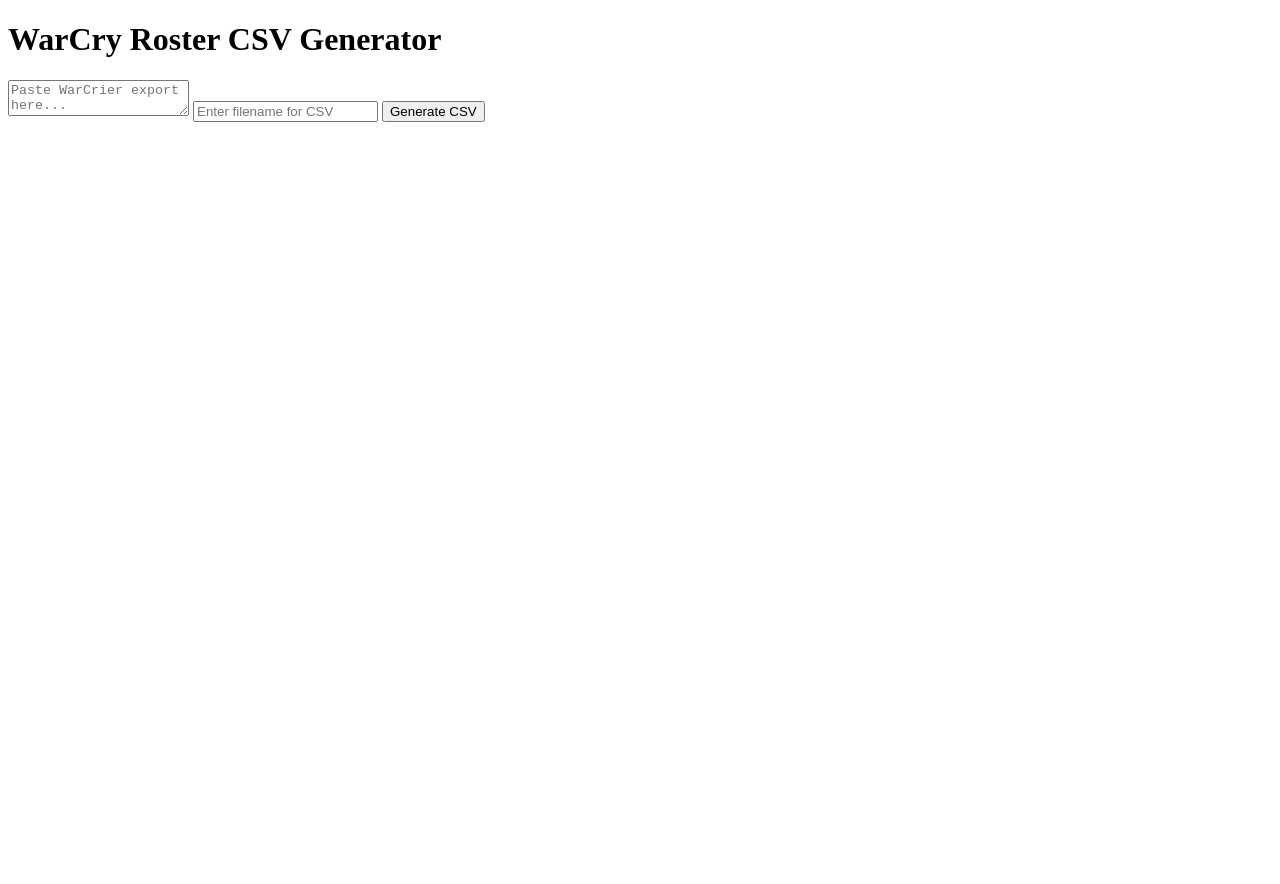
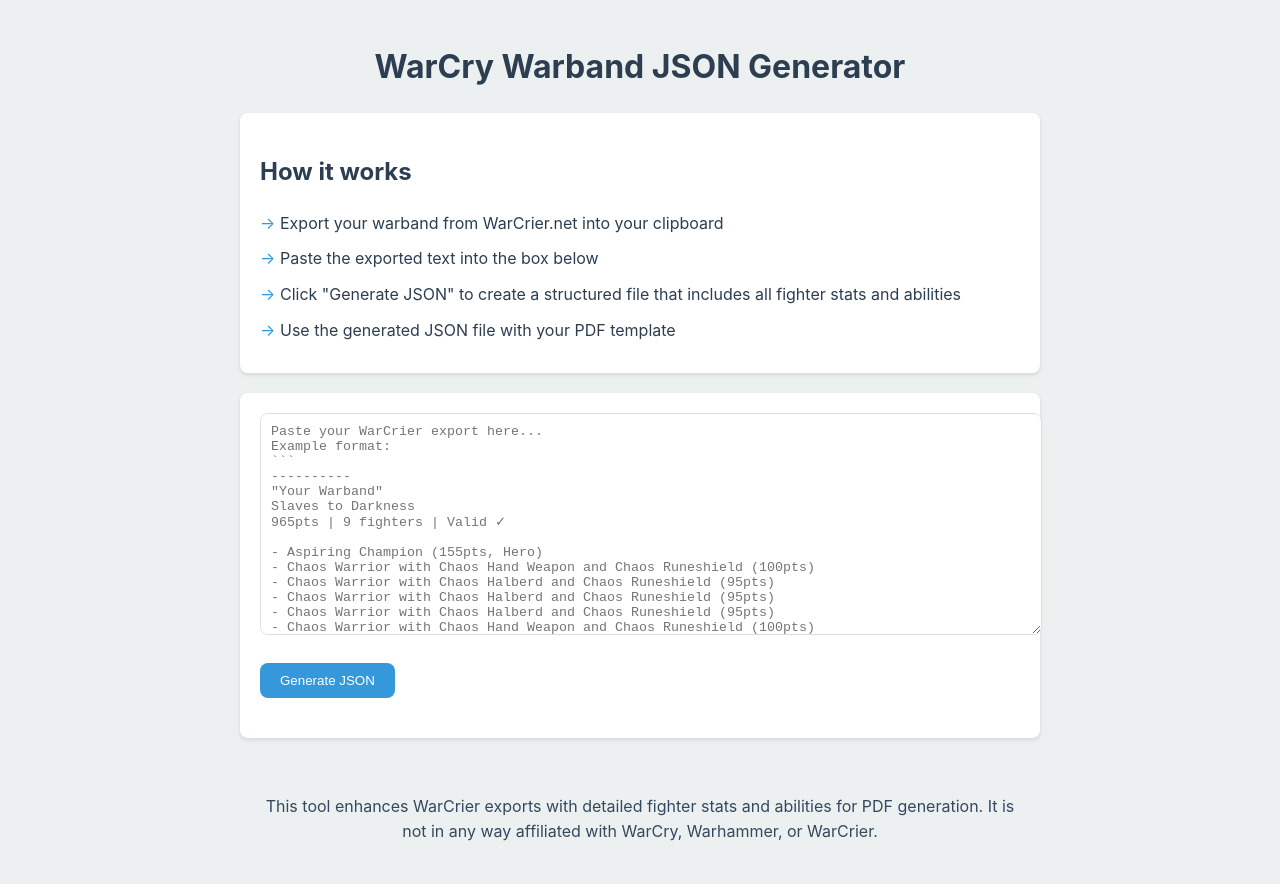
Before and after one commit to derjoram/WarBand2PDF, a plain HTML site: page index.html in a window 1280 px wide. Before the commit the page ends 800 px from the top, so only its background shows below. Drawn offline with Linux system fonts and the light colour scheme.

Commit message:
Updated to work on servers and not only locally

````diff
--- a/code.js
+++ b/code.js
@@ -1,5 +1,27 @@
-// import { readFileSync, writeFileSync } from 'fs';
+// Global storage for loaded data
+let fighterData = null;
+let abilityData = null;
 
+// Load both JSON files and store them for use
+async function loadData() {
+    try {
+        // Load fighters data
+        const fightersResponse = await fetch('./fighters.json');
+        if (!fightersResponse.ok) throw new Error(`HTTP error! status: ${fightersResponse.status}`);
+        fighterData = await fightersResponse.json();
+
+        // Load abilities data
+        const abilitiesResponse = await fetch('./abilities.json');
+        if (!abilitiesResponse.ok) throw new Error(`HTTP error! status: ${abilitiesResponse.status}`);
+        abilityData = await abilitiesResponse.json();
+
+        console.log(`Loaded ${fighterData.length} fighters and ${abilityData.length} abilities`);
+        return true;
+    } catch (error) {
+        console.error('Error loading data:', error);
+        return false;
+    }
+}
 
  function parseWarcryClipboard(clipboardText) {
     const lines = clipboardText.trim().split('\n');
@@ -60,22 +82,9 @@
     };
 }
 // This function mateches fighters from the parsed list to the fighters.json database
-function matchFighters(Fighterlist) {
-    // Load the fighters.json file
-    let fightersData = [];
-    fetch('./fighters.json') // Ensure the file is in the same directory as the script
-        .then(response => {
-            if (!response.ok) {
-                throw new Error(`HTTP error! status: ${response.status}`);
-            }
-            return response.json();
-        })
-        .then(data => {
-            fightersData = data;
-            // Continue processing after data is loaded
-        })
-        .catch(error => console.error('Error loading fighters.json:', error));
-    // Create a new list with matching entries
+function matchFighters(Fighterlist, fighterData) {
+    let fightersData = fighterData;
+        // Create a new list with matching entries
     const matchedFighters = Fighterlist.map(fighter => {
        return fightersData.find(f => f.name === fighter.name) || null;
     }).filter(f => f !== null);
@@ -85,16 +94,8 @@ function matchFighters(Fighterlist) {
 }
 
 // This function finds all relevant abilities from the matched fighters in the abilities.json database
-function findRelevantAbilities(matchedFighters) {
-    // Load the abilities.json file
-    let abilitiesData = [];
-    fetch('./abilities.json')
-        .then(response => response.json())
-        .then(data => {
-            abilitiesData = data;
-            // Continue processing after data is loaded
-        })
-        .catch(error => console.error('Error loading abilities.json:', error));
+function findRelevantAbilities(matchedFighters, abilityData) {
+   abilitiesData = abilityData;
 
     // Filter abilities for the given warband and universal abilities
     const relevantAbilities = abilitiesData.filter(ability =>
@@ -154,6 +155,64 @@ function preparePDFReadyJson(parsedData, matchedFighters, abilities) {
 }
 
 
+function downloadJSONFile(data, filename) {
+    const jsonString = JSON.stringify(data, null, 2);
+    const blob = new Blob([jsonString], { type: 'application/json' });
+    const url = URL.createObjectURL(blob);
+
+    const a = document.createElement('a');
+    a.href = url;
+    a.download = filename;
+    a.click();
+
+    URL.revokeObjectURL(url);
+}
+
+// // Trigger the download of the JSON file
+// downloadJSONFile(preparePDFReadyJson(parsedData, matchedFighters, warbandabilities), 'warband2pdf.json');
+
+// Attach a click listener to the Generate CSV button. This keeps logic out of markup
+// Initialize data when the page loads
+document.addEventListener('DOMContentLoaded', async () => {
+    const loaded = await loadData();
+    if (!loaded) {
+        console.error('Failed to load required data files. Make sure fighters.json and abilities.json are present and the page is served from a web server.');
+    }
+});
+document.getElementById('generate-btn').addEventListener('click', function () {
+    const text = document.getElementById('warcrier-data').value || '';
+    if (!text.trim()) {
+        alert('Paste your WarCrier export into the textarea first.');
+        return;
+    }
+
+console.log("Imported Fighter Data:", fighterData);
+console.log("Imported Ability Data:", abilityData);
+
+    // Parse the clipboard text from the textarea
+    const parsedData = parseWarcryClipboard(text);
+    console.log('Parsed Data:', parsedData);
+
+    // Match fighters from the parsed data
+    const matchedFighters = matchFighters(parsedData.fighters, fighterData);
+    console.log('Matched Fighters:', matchedFighters);
+
+    // Find relevant abilities for the matched fighters
+    const warbandAbilities = findRelevantAbilities(matchedFighters, abilityData);
+    console.log('Warband Abilities:', warbandAbilities);
+
+    // Prepare the final JSON data for PDF generation
+    const pdfReadyData = preparePDFReadyJson(parsedData, matchedFighters, warbandAbilities);
+    console.log('Prepared PDF Ready Data:', pdfReadyData);
+
+    // Trigger the download of the JSON file
+    downloadJSONFile(pdfReadyData, 'warband2pdf.json');
+
+    console.log('JSON file generated and downloaded:', pdfReadyData);
+});
+
+
+
 // used during development, obsolete, probably.
 // const sampleClipboard = `\`\`\`
 // ----------
@@ -185,44 +244,3 @@ function preparePDFReadyJson(parsedData, matchedFighters, abilities) {
 // // console.log(findRelevantAbilities(matchedFighters));
 // // preparePDFReadyJson(result01, matchedFighters, warbandabilities));
 // // Function to trigger JSON file download
-// function downloadJSONFile(data, filename) {
-//     const jsonString = JSON.stringify(data, null, 2);
-//     const blob = new Blob([jsonString], { type: 'application/json' });
-//     const url = URL.createObjectURL(blob);
-
-//     const a = document.createElement('a');
-//     a.href = url;
-//     a.download = filename;
-//     a.click();
-
-//     URL.revokeObjectURL(url);
-// }
-
-// // Trigger the download of the JSON file
-// downloadJSONFile(preparePDFReadyJson(parsedData, matchedFighters, warbandabilities), 'warband2pdf.json');
-
-// Attach a click listener to the Generate CSV button. This keeps logic out of markup
-document.getElementById('generate-btn').addEventListener('click', function () {
-    const text = document.getElementById('warcrier-data').value || '';
-    if (!text.trim()) {
-        alert('Paste your WarCrier export into the textarea first.');
-        return;
-    }
-
-    // Parse the clipboard text from the textarea
-    const parsedData = parseWarcryClipboard(text);
-
-    // Match fighters from the parsed data
-    const matchedFighters = matchFighters(parsedData.fighters);
-
-    // Find relevant abilities for the matched fighters
-    const warbandAbilities = findRelevantAbilities(matchedFighters);
-
-    // Prepare the final JSON data for PDF generation
-    const pdfReadyData = preparePDFReadyJson(parsedData, matchedFighters, warbandAbilities);
-
-    // Trigger the download of the JSON file
-    downloadJSONFile(pdfReadyData, 'warband2pdf.json');
-
-    console.log('JSON file generated and downloaded:', pdfReadyData);
-});
--- a/index.html
+++ b/index.html
@@ -1,15 +1,56 @@
-    <!DOCTYPE html>
+<!DOCTYPE html>
 <html lang="en">
 <head>
     <meta charset="UTF-8">
     <meta name="viewport" content="width=device-width, initial-scale=1.0">
     <title>WarBand2PDF</title>
+    <link rel="stylesheet" href="styles.css">
 </head>
 <body>
-    <h1>WarCry Roster CSV Generator</h1>
-    <textarea id="warcrier-data" placeholder="Paste WarCrier export here..."></textarea>
-    <input type="text" id="filename" placeholder="Enter filename for CSV" />
-    <button id="generate-btn">Generate CSV</button>
+    <div class="container">
+        <header>
+            <h1>WarCry Warband JSON Generator</h1>
+        </header>
+
+        <div class="description">
+            <h2>How it works</h2>
+            <div class="step">Export your warband from WarCrier.net into your clipboard</div>
+            <div class="step">Paste the exported text into the box below</div>
+            <div class="step">Click "Generate JSON" to create a structured file that includes all fighter stats and abilities</div>
+            <div class="step">Use the generated JSON file with your PDF template</div>
+        </div>
+
+        <div class="input-section">
+            <textarea id="warcrier-data" placeholder="Paste your WarCrier export here...
+Example format:
+```
+----------
+&quot;Your Warband&quot;
+Slaves to Darkness
+965pts | 9 fighters | Valid ✓
+
+- Aspiring Champion (155pts, Hero)
+- Chaos Warrior with Chaos Hand Weapon and Chaos Runeshield (100pts)
+- Chaos Warrior with Chaos Halberd and Chaos Runeshield (95pts)
+- Chaos Warrior with Chaos Halberd and Chaos Runeshield (95pts)
+- Chaos Warrior with Chaos Halberd and Chaos Runeshield (95pts)
+- Chaos Warrior with Chaos Hand Weapon and Chaos Runeshield (100pts)
+- Razek Godblessed (115pts)
+- Chaos Warrior with Chaos Greatblade (105pts)
+- Chaos Warrior with Chaos Greatblade (105pts)
+----------
+Generated on Warcrier.net
+```"></textarea>
+
+            <div class="button-group">
+                <button id="generate-btn">Generate JSON</button>
+            </div>
+        </div>
+
+        <footer>
+            <p>This tool enhances WarCrier exports with detailed fighter stats and abilities for PDF generation. It is not in any way affiliated with WarCry, Warhammer, or WarCrier. </p>
+        </footer>
+    </div>
 
     <script src="code.js"></script>
 </body>
--- /dev/null
+++ b/styles.css
@@ -0,0 +1,116 @@
+:root {
+    --primary-color: #2c3e50;
+    --secondary-color: #34495e;
+    --accent-color: #3498db;
+    --background-color: #ecf0f1;
+    --text-color: #2c3e50;
+    --border-radius: 8px;
+    --spacing: 20px;
+}
+
+body {
+    font-family: -apple-system, BlinkMacSystemFont, 'Segoe UI', Roboto, Oxygen, Ubuntu, Cantarell, 'Open Sans', 'Helvetica Neue', sans-serif;
+    line-height: 1.6;
+    margin: 0;
+    padding: 0;
+    background-color: var(--background-color);
+    color: var(--text-color);
+}
+
+.container {
+    max-width: 800px;
+    margin: 0 auto;
+    padding: var(--spacing);
+}
+
+header {
+    text-align: center;
+    margin-bottom: var(--spacing);
+}
+
+h1 {
+    color: var(--primary-color);
+    margin-bottom: 10px;
+}
+
+.description {
+    background-color: white;
+    padding: var(--spacing);
+    border-radius: var(--border-radius);
+    margin-bottom: var(--spacing);
+    box-shadow: 0 2px 4px rgba(0,0,0,0.1);
+}
+
+.input-section {
+    background-color: white;
+    padding: var(--spacing);
+    border-radius: var(--border-radius);
+    margin-bottom: var(--spacing);
+    box-shadow: 0 2px 4px rgba(0,0,0,0.1);
+}
+
+textarea {
+    width: 100%;
+    min-height: 200px;
+    padding: 10px;
+    border: 1px solid #ddd;
+    border-radius: var(--border-radius);
+    font-family: monospace;
+    margin-bottom: var(--spacing);
+    resize: vertical;
+}
+
+.button-group {
+    display: flex;
+    gap: 10px;
+    margin-bottom: var(--spacing);
+}
+
+button {
+    background-color: var(--accent-color);
+    color: white;
+    border: none;
+    padding: 10px 20px;
+    border-radius: var(--border-radius);
+    cursor: pointer;
+    transition: background-color 0.2s;
+}
+
+button:hover {
+    background-color: #2980b9;
+}
+
+.preview-section {
+    background-color: white;
+    padding: var(--spacing);
+    border-radius: var(--border-radius);
+    margin-bottom: var(--spacing);
+    box-shadow: 0 2px 4px rgba(0,0,0,0.1);
+}
+
+.preview-section pre {
+    background-color: #f8f9fa;
+    padding: 15px;
+    border-radius: var(--border-radius);
+    overflow-x: auto;
+    margin: 0;
+}
+
+footer {
+    text-align: center;
+    padding: var(--spacing);
+    color: var(--secondary-color);
+}
+
+.step {
+    margin-bottom: 10px;
+    padding-left: 20px;
+    position: relative;
+}
+
+.step:before {
+    content: "→";
+    position: absolute;
+    left: 0;
+    color: var(--accent-color);
+}
````
Also changed, not shown: 1 other file.
